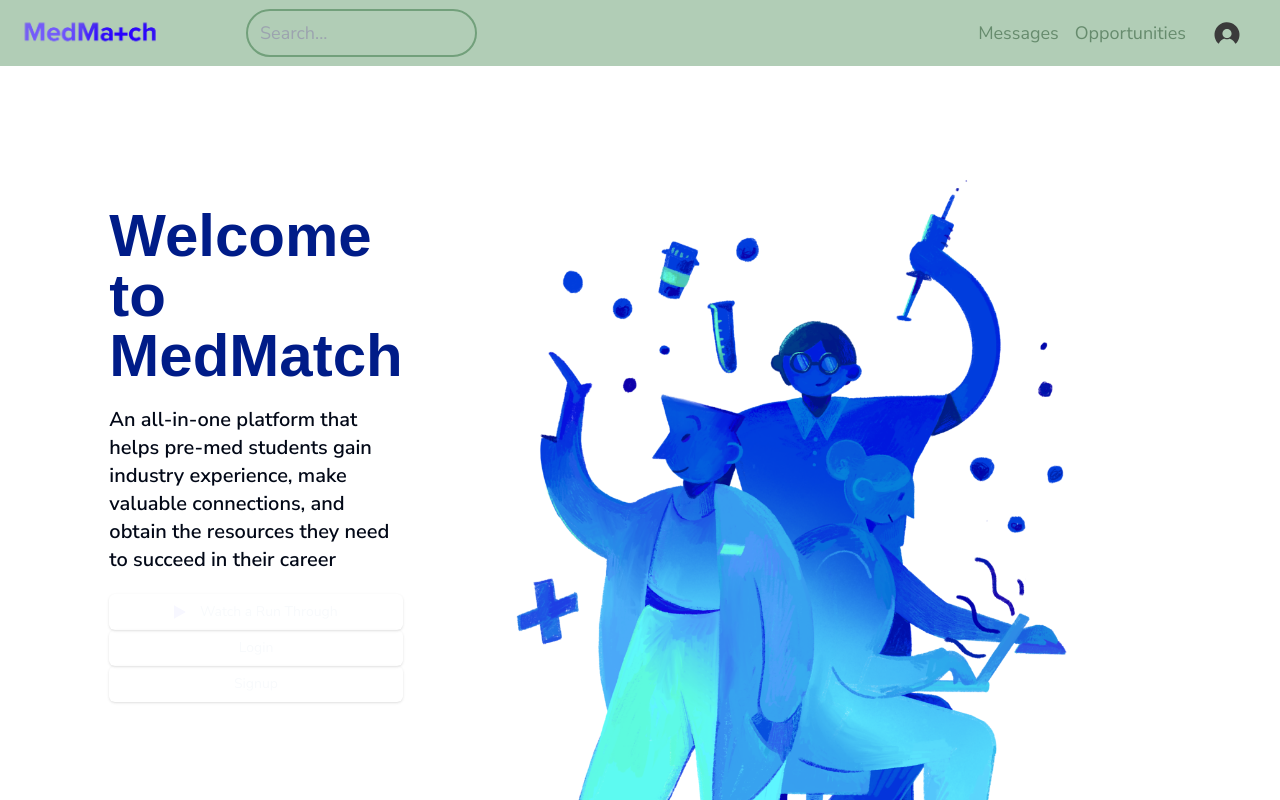
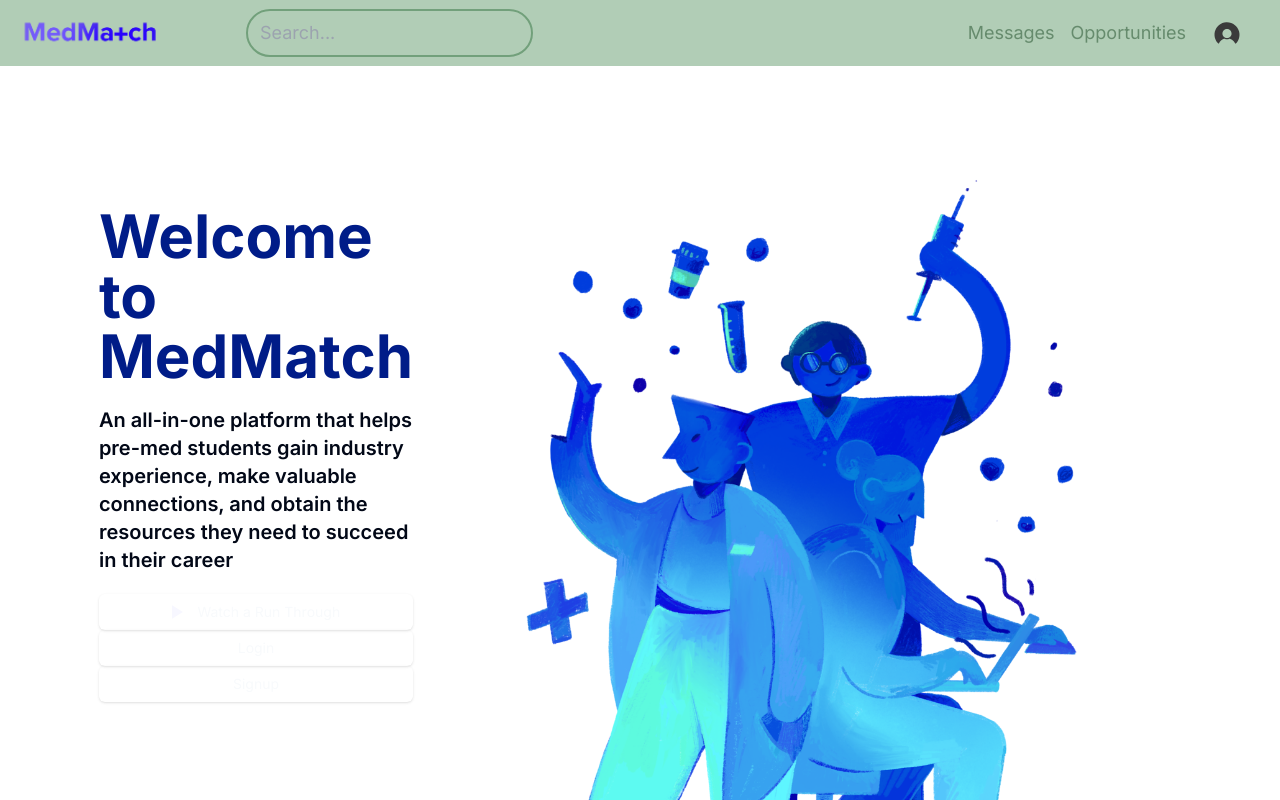
Before and after one commit to naasanov/medmatch, a Next.js app in the folder client/: page / in a window 1280 px wide. Shown: the top 800 px of the page. Built offline with nearby package versions, Linux system fonts and the light colour scheme.

Commit message:
Added font Inter
Co-authored-by: Nicolas Asanov <naasanov@ad.unc.edu>

```diff
--- a/client/src/app/globals.css
+++ b/client/src/app/globals.css
@@ -4,6 +4,7 @@
 
 :root {
   --font-nunito-sans: var(--font-nunito-sans), sans-serif;
+  --font-inter: var(--font-inter), sans-serif;
 }
 
 /* @media (prefers-color-scheme: dark) {
@@ -14,7 +15,7 @@
 } */
 
 body {
-  font-family: var(--font-nunito-sans), Helvetica, sans-serif;
+  font-family: var(--font-inter), Helvetica, sans-serif;
 }
 
 * {
--- a/client/src/app/layout.tsx
+++ b/client/src/app/layout.tsx
@@ -1,5 +1,5 @@
 import type { Metadata } from "next";
-import { Nunito_Sans } from "next/font/google";
+import { Nunito_Sans, Inter } from "next/font/google";
 import "./globals.css";
 import Navbar from "@/components/Navbar";
 
@@ -8,6 +8,12 @@ const nunito_sans = Nunito_Sans({
   weight: ["300", "400", "600", "700"],
   variable: "--font-nunito-sans",
 });
+
+const inter = Inter({
+  subsets: ["latin"],
+  weight: ["300", "400", "600", "700"],
+  variable: "--font-inter",
+})
 
 export const metadata: Metadata = {
   title: "Medmatch",
@@ -21,7 +27,7 @@ export default function RootLayout({
 }>) {
   return (
     <html lang="en">
-      <body className={`${nunito_sans.variable} antialiased`}>
+      <body className={`${inter.variable} ${nunito_sans.variable} antialiased`}>
         <Navbar />
         <div className="mx-4 md:mx-8 lg:mx-16 xl:mx-24">{children}</div>
       </body>
--- a/client/src/app/page.tsx
+++ b/client/src/app/page.tsx
@@ -8,7 +8,7 @@ export default function Home() {
   return (
     <main className="flex justify-center mx-40">
       <section className="flex flex-col my-28 max-w-lg">
-        <header className="text-6xl font-bold text-accentDarkBlue font-arial">
+        <header className="text-6xl font-bold text-accentDarkBlue font-sans">
           Welcome to MedMatch
         </header>
         <p className="text-xl font-semibold my-5">
--- a/client/tailwind.config.ts
+++ b/client/tailwind.config.ts
@@ -54,6 +54,7 @@ export default {
   		},
   		fontFamily: {
   			sans: [
+					'var(--font-inter)',
   				'var(--font-nunito-sans)',
   				'sans-serif'
   			],
```
